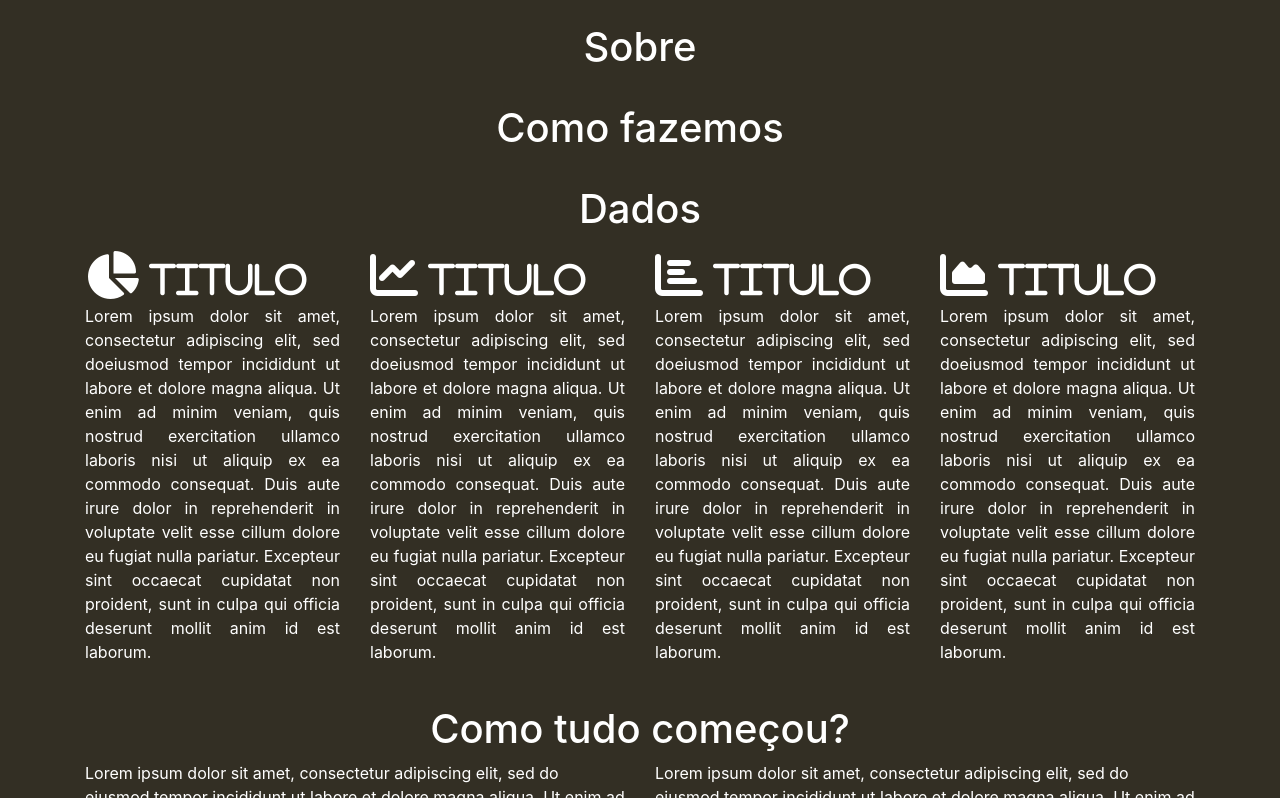
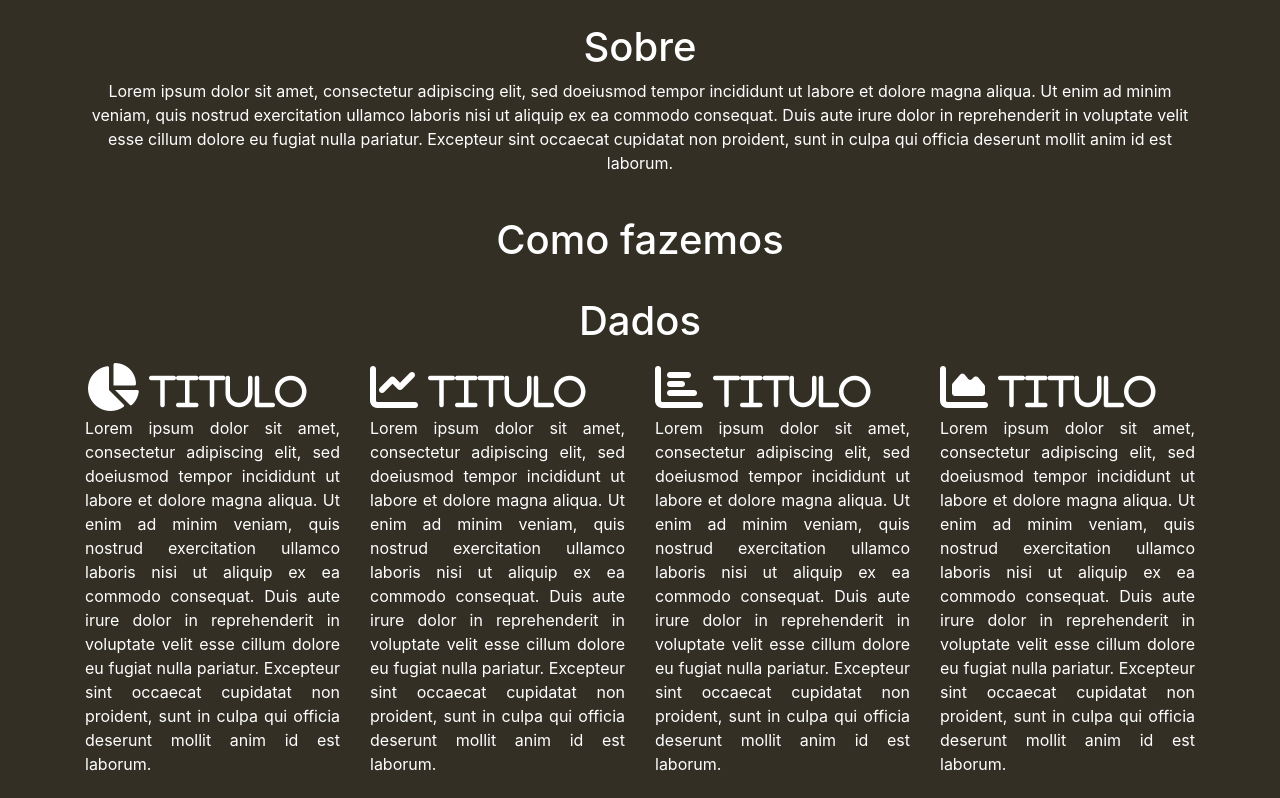
Before and after one commit to DielMormac/gdbr_landing_page, a plain HTML site: page index.html in a window 1280 px wide. Shown: the part 1035-1833 px from the top of the page. Drawn offline with nearby package versions, Linux system fonts and the light colour scheme.

Commit message:
Add Sobre

```diff
--- a/index.html
+++ b/index.html
@@ -101,17 +101,18 @@
                 </div>
             </section>
             <!-- O que fazemos -->
-            <section id="whatIs" class="whatIs">
+            <section id="whatIs" class="whatIs whiteTxt">
                 <div class="container">
                     <div class="row">
                         <div class="col-xs-12 col-sm-12 col-md-12">
                             <div class="divisory text-center">
                                 <h1>Sobre</h1>
+                                <p class="text-center">Lorem ipsum dolor sit amet, consectetur adipiscing elit, sed doeiusmod tempor incididunt ut labore et dolore magna aliqua. Ut enim ad minim veniam, quis nostrud exercitation ullamco laboris nisi ut aliquip ex ea commodo consequat. Duis aute irure dolor in reprehenderit in voluptate velit esse cillum dolore eu fugiat nulla pariatur. Excepteur sint occaecat cupidatat non proident, sunt in culpa qui officia deserunt mollit anim id est laborum.</p>
                             </div>
                         </div>
                     </div>
                     <div class="row">
-                        <div class="col-xs-12 col-sm-12 col-md-6">
+                        <div class="col-xs-12 col-sm-12 col-md-12">
                         </div>
                     </div>
                 </div>
```
